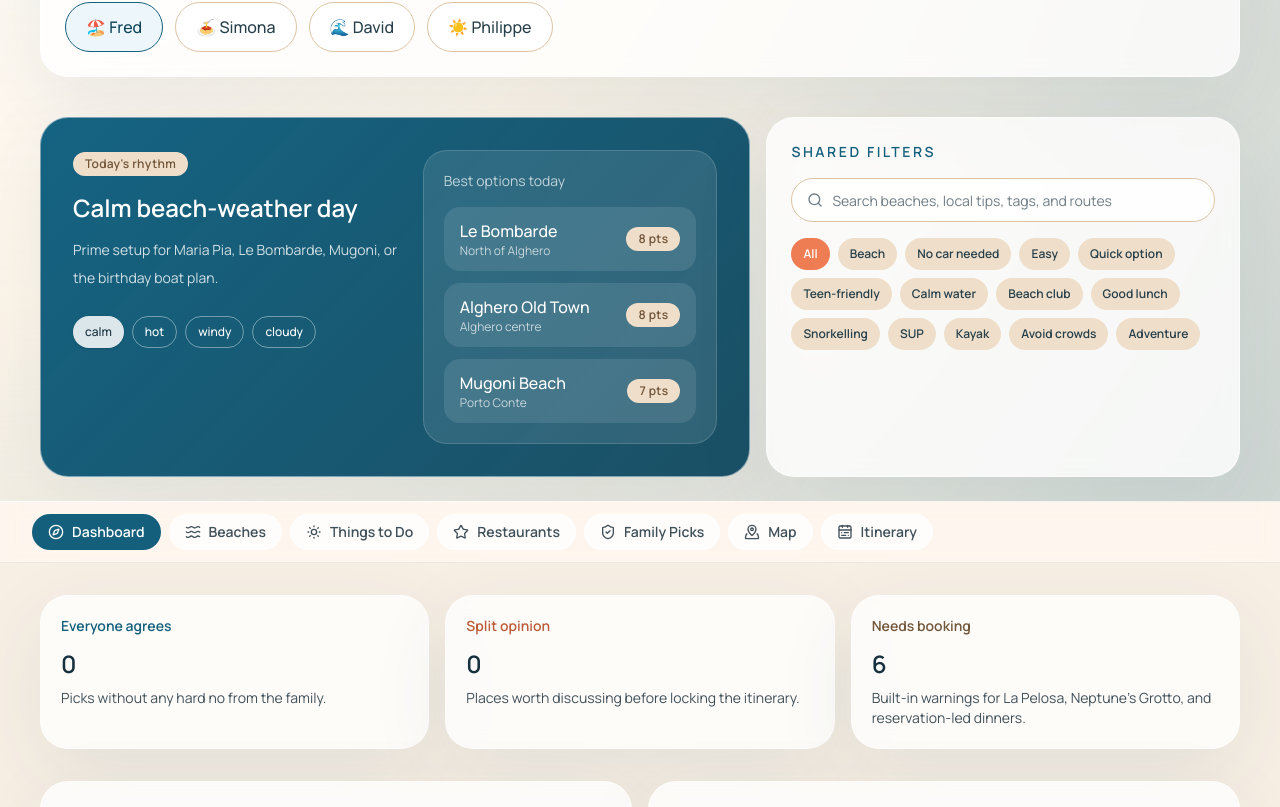
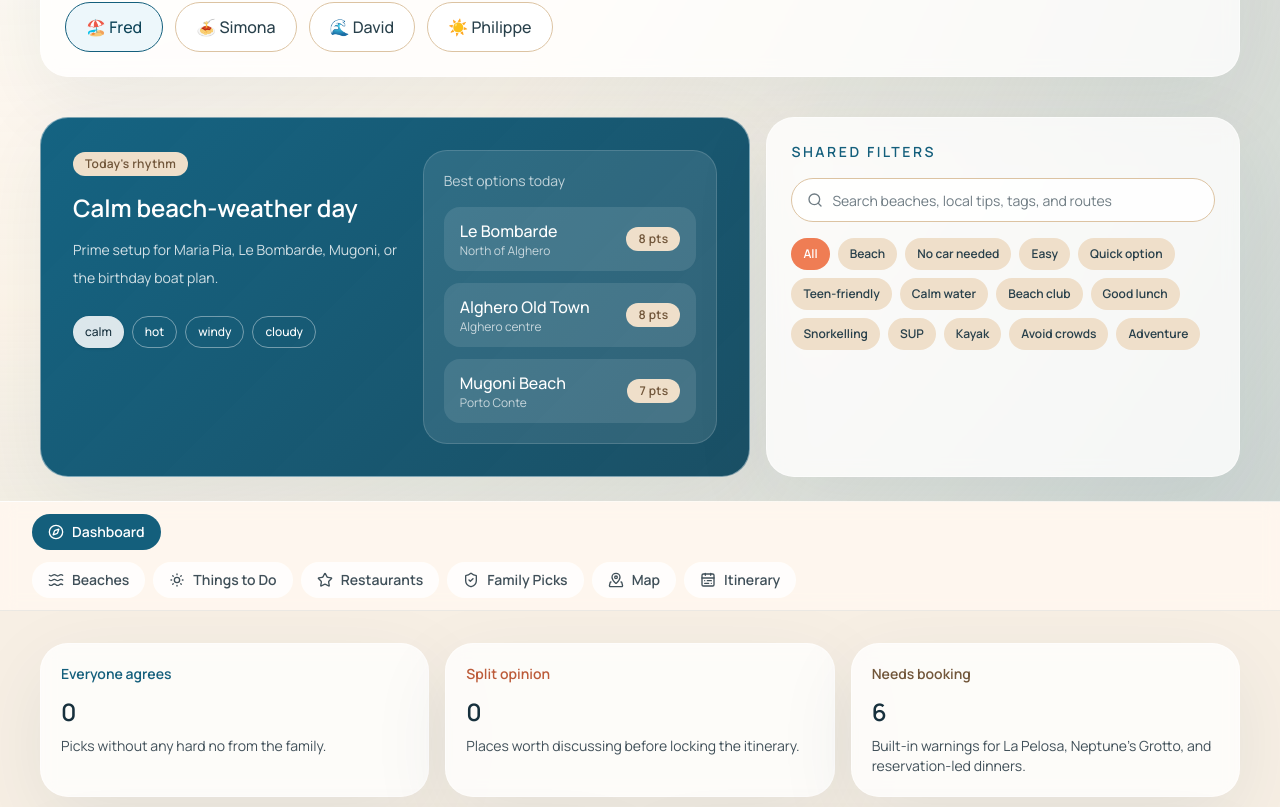
Before and after one commit to fanaman74/Summer-trip, a Next.js app: page / in a window 1280 px wide. Shown: the part 395-1202 px from the top of the page. Built offline with nearby package versions, Linux system fonts and the light colour scheme.

Commit message:
Separate dashboard tab from browse navigation

```diff
--- a/src/components/alghero-app.tsx
+++ b/src/components/alghero-app.tsx
@@ -31,8 +31,9 @@ const MapView = dynamic(
   },
 );
 
-const sections = [
-  { id: "dashboard", label: "Dashboard", icon: Compass },
+const dashboardSection = { id: "dashboard", label: "Dashboard", icon: Compass };
+
+const browseSections = [
   { id: "beaches", label: "Beaches", icon: Waves },
   { id: "things", label: "Things to Do", icon: SunMedium },
   { id: "restaurants", label: "Restaurants", icon: Star },
@@ -321,8 +322,29 @@ export function AlgheroApp({
       ) : null}
 
       <section className="sticky top-0 z-20 border-b border-[rgba(18,76,103,0.08)] bg-[rgba(255,248,239,0.88)] backdrop-blur">
-        <div className="mx-auto flex max-w-7xl gap-2 overflow-x-auto px-4 py-3 sm:px-8">
-          {sections.map((section) => {
+        <div className="mx-auto flex max-w-7xl flex-col gap-3 px-4 py-3 sm:px-8">
+          <div className="flex overflow-x-auto">
+            {(() => {
+              const Icon = dashboardSection.icon;
+              const active = activeSection === dashboardSection.id;
+
+              return (
+                <button
+                  onClick={() => setActiveSection(dashboardSection.id)}
+                  className={`inline-flex items-center gap-2 rounded-full px-4 py-2 text-sm font-semibold whitespace-nowrap transition ${
+                    active
+                      ? "bg-[var(--sea-700)] text-white"
+                      : "bg-white/80 text-[var(--ink-700)]"
+                  }`}
+                >
+                  <Icon className="h-4 w-4" />
+                  {dashboardSection.label}
+                </button>
+              );
+            })()}
+          </div>
+          <div className="flex gap-2 overflow-x-auto">
+            {browseSections.map((section) => {
               const Icon = section.icon;
               const active = activeSection === section.id;
               return (
@@ -340,6 +362,7 @@ export function AlgheroApp({
                 </button>
               );
             })}
+          </div>
         </div>
       </section>
 
```
Lines whose indentation alone changed are shown as unchanged.
